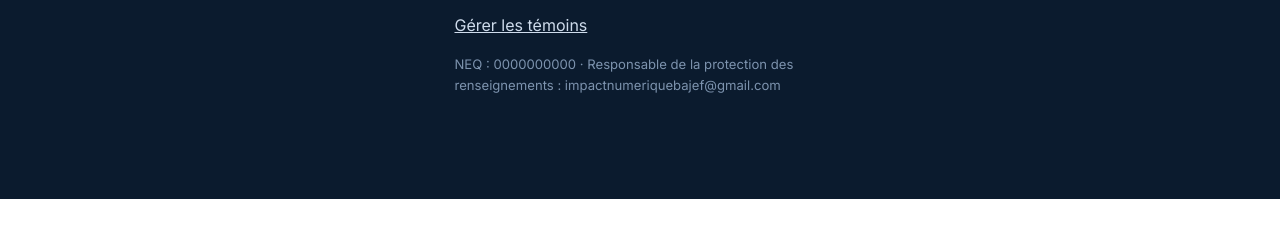
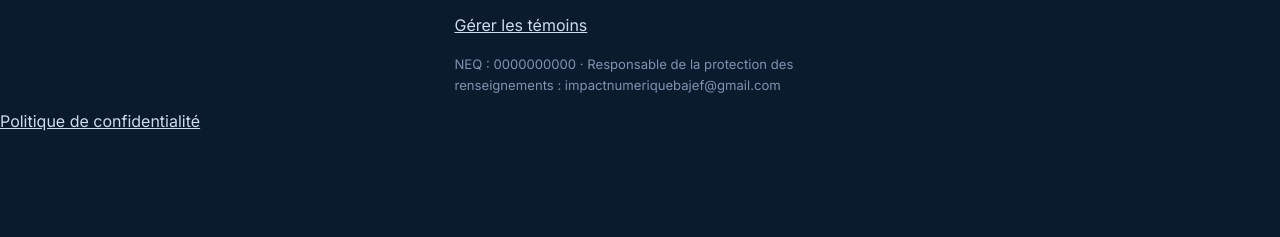
Before and after one commit to farrellmba/ImpactNum-rique, a plain HTML site: page index.html in a window 1280 px wide. Shown: the part 6605-6842 px from the top of the page. Before the commit the page ends 6804 px from the top, so only its background shows below. Drawn offline with Linux system fonts and the light colour scheme.

Commit message:
Add privacy policy link to footer

```diff
--- a/index.html
+++ b/index.html
@@ -356,6 +356,7 @@
     </div>
     <div class="fine">© <span id="yr"></span> ImpactNumérique.ca. <span data-i18n="ft.rights">Tous droits réservés.</span></div>
   </div>
+  <p><a href="confidentialite.html">Politique de confidentialité</a></p>
 </footer>
 
 <!-- Sticky mobile call button -->
```
